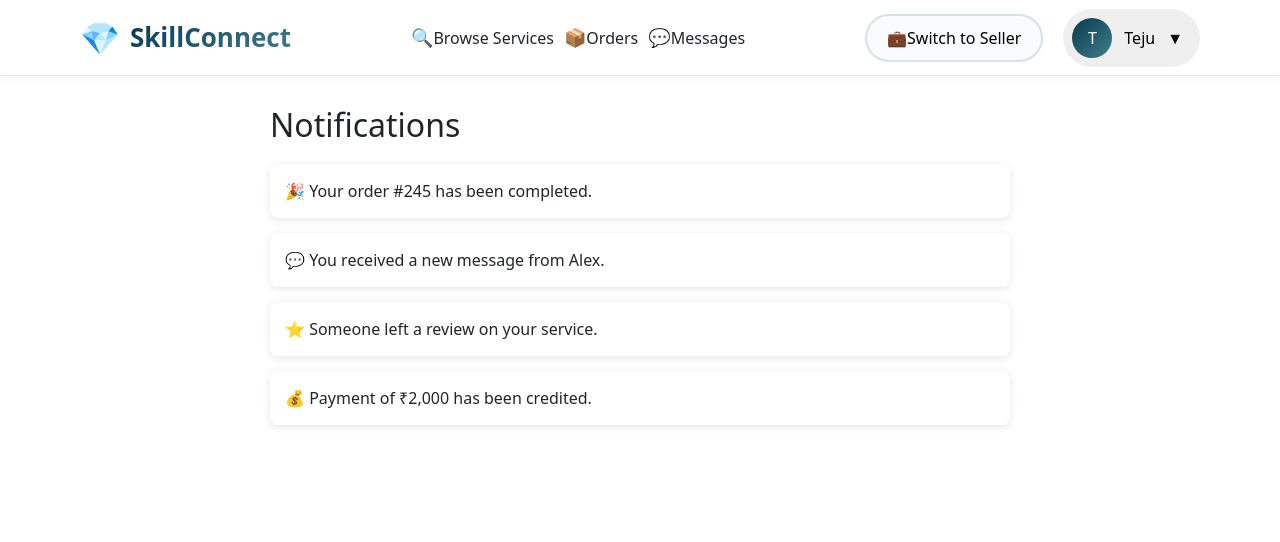
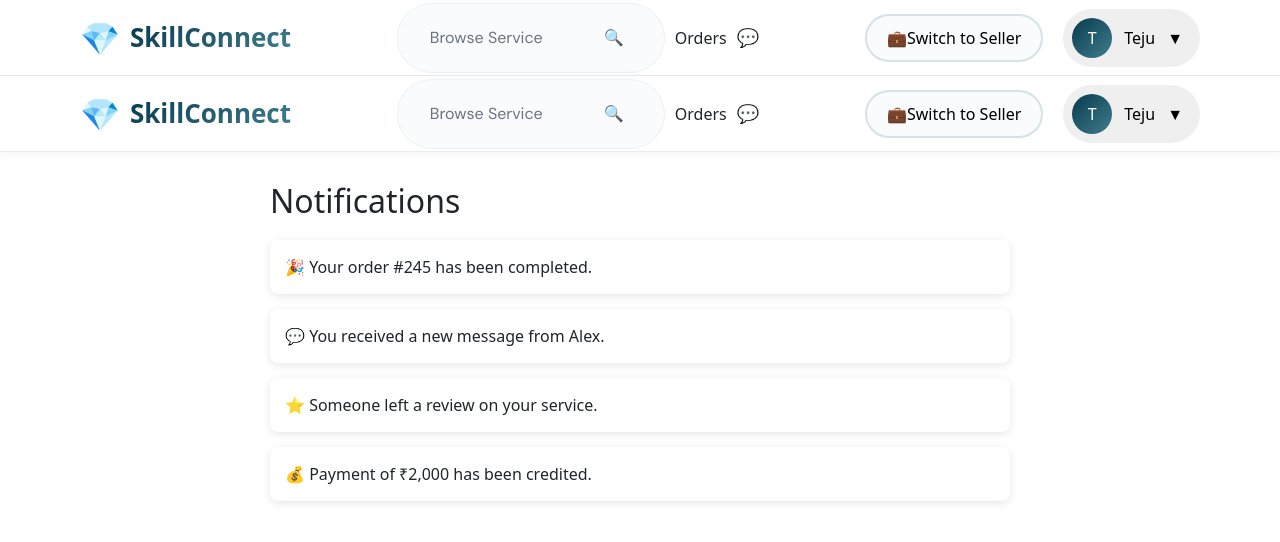
Before and after one commit to TejaswiGarnepudi/Service-Market-Place, a React app in the folder frontend/: page /notifications in a window 1280 px wide. Shown: the top 542 px of the page. Built offline with nearby package versions, Linux system fonts and the light colour scheme; the HTML template or start-up script is replaced by a standard one.

Commit message:
Modified code

```diff
--- a/frontend/src/App.jsx
+++ b/frontend/src/App.jsx
@@ -1,5 +1,6 @@
 import { BrowserRouter, Routes, Route } from "react-router-dom";
 import Navbar from "./components/navbar/Navbar";
+import ProfileNavbar from "./components/profilenavbar/ProfileNavbar";
 
 // Landing Pages
 import Homepage from "./pages/landingpage/Homepage";
@@ -26,10 +27,18 @@
 import Termsandconditions from "./authentication/Termsandconditions";
 import PageNotFound from "./authentication/PageNotFound";
 
-// Layout with Navbar (For Public Pages Only)
+// Layout with Navbar
 const PublicLayout = ({ children }) => (
   <>
     <Navbar />
+    {children}
+  </>
+);
+
+// Layout with ProfileNavbar (for authenticated pages)
+const ProfileLayout = ({ children }) => (
+  <>
+    <ProfileNavbar />
     {children}
   </>
 );
@@ -38,24 +47,23 @@
   return (
     <BrowserRouter>
       <Routes>
-
         {/* 🌐 Public Pages WITH Navbar */}
         <Route path="/" element={<PublicLayout><Homepage /></PublicLayout>} />
         <Route path="/about" element={<PublicLayout><About /></PublicLayout>} />
         <Route path="/contact" element={<PublicLayout><Contact /></PublicLayout>} />
         <Route path="/browse-services" element={<PublicLayout><BrowseServices /></PublicLayout>} />
 
-        {/* 👤 Client Pages WITHOUT Normal Navbar */}
-        <Route path="/dashboard" element={<ClientDashboard />} />
-        <Route path="/orders" element={<Orders />} />
+        {/* 👤 Client Pages WITH ProfileNavbar */}
+        <Route path="/dashboard" element={<ProfileLayout><ClientDashboard /></ProfileLayout>} />
+        <Route path="/orders" element={<ProfileLayout><Orders /></ProfileLayout>} />
 
-        {/* 🧑‍💼 Freelancer Pages WITHOUT Normal Navbar */}
-        <Route path="/seller-profile" element={<SellerDashboard />} />
-        <Route path="/create-seller-profile" element={<CreateSellerProfile />} />
+        {/* 👤 Common Pages WITH ProfileNavbar */}
+        <Route path="/profile" element={<ProfileLayout><UserProfilePage /></ProfileLayout>} />
+        <Route path="/notifications" element={<ProfileLayout><Notifications /></ProfileLayout>} />
 
-        {/* 👤 Common */}
-        <Route path="/profile" element={<UserProfilePage />} />
-        <Route path="/notifications" element={<Notifications />} />
+        {/* 🧑‍💼 Freelancer Pages WITH ProfileNavbar */}
+        <Route path="/seller-profile" element={<ProfileLayout><SellerDashboard /></ProfileLayout>} />
+        <Route path="/create-seller-profile" element={<ProfileLayout><CreateSellerProfile /></ProfileLayout>} />
 
         {/* 🔐 Auth Pages (No Navbar) */}
         <Route path="/login" element={<LoginPage />} />
@@ -63,9 +71,8 @@
         <Route path="/forgot-password" element={<ForgotPassword />} />
         <Route path="/terms-and-conditions" element={<Termsandconditions />} />
 
-        {/* ❌ 404 */}
+        {/* ❌ 404 Page */}
         <Route path="*" element={<PageNotFound />} />
-
       </Routes>
     </BrowserRouter>
   );
--- a/frontend/src/components/navbar/Navbar.jsx
+++ b/frontend/src/components/navbar/Navbar.jsx
@@ -5,6 +5,7 @@
 export default function Navbar() {
   const [isMenuOpen, setIsMenuOpen] = useState(false);
   const [isScrolled, setIsScrolled] = useState(false);
+  const [search, setSearch] = useState("");
 
   const location = useLocation();
   const navigate = useNavigate();
@@ -44,6 +45,14 @@
     }
   };
 
+  const handleSearchSubmit = (e) => {
+    e.preventDefault();
+    const q = search.trim();
+    if (!q) return;
+    navigate(`/browse-services?query=${encodeURIComponent(q)}`);
+    setSearch("");
+  };
+
   return (
     <>
       <a href="#main-content" className="skip-link">
@@ -70,9 +79,16 @@
           <li><Link to="/dashboard" className={isActive("/dashboard")}>Dashboard</Link></li>
 
           <li>
-            <Link to="/browse-services" className={isActive("/browse-services")}>
-              Browse Services
-            </Link>
+            <form className="nav-search" onSubmit={handleSearchSubmit}>
+              <input
+                className="nav-search-input"
+                placeholder="Browse Services"
+                value={search}
+                onChange={(e) => setSearch(e.target.value)}
+                aria-label="Search services"
+              />
+              <button type="submit" className="nav-search-btn">🔍</button>
+            </form>
           </li>
 
           <li><Link to="/contact" className={isActive("/contact")}>Contact</Link></li>
@@ -100,7 +116,12 @@
           <li><Link to="/">Home</Link></li>
           <li><button onClick={scrollToAbout}>About</button></li>
           <li><Link to="/dashboard">Dashboard</Link></li>
-          <li><Link to="/browse-services">Browse Services</Link></li>
+          <li>
+            <form className="mobile-search" onSubmit={handleSearchSubmit}>
+              <input placeholder="Browse Services" value={search} onChange={(e) => setSearch(e.target.value)} />
+              <button type="submit">🔍</button>
+            </form>
+          </li>
           <li><Link to="/contact">Contact</Link></li>
         </ul>
 
--- a/frontend/src/components/profilenavbar/ProfileNavbar.css
+++ b/frontend/src/components/profilenavbar/ProfileNavbar.css
@@ -61,6 +61,59 @@
   display: flex;
   align-items: center;
   gap: 10px;
+}
+
+/* Search form */
+.search-form {
+  display: flex;
+  align-items: center;
+  gap: 6px;
+  background: var(--light-bg);
+  padding: 4px 8px;
+  border-radius: 999px;
+  border: 1px solid rgba(64,126,140,0.08);
+}
+
+.search-input {
+  border: none;
+  outline: none;
+  background: transparent;
+  width: 160px;
+  font-size: 14px;
+  padding: 6px 4px;
+}
+
+.search-btn {
+  background: transparent;
+  border: none;
+  cursor: pointer;
+  font-size: 16px;
+  padding: 6px;
+  border-radius: 6px;
+}
+
+.search-btn:focus,
+.search-btn:active {
+  outline: none;
+  box-shadow: none;
+  background: transparent;
+}
+
+/* Remove any browser focus/active styling (blue box) */
+.search-btn {
+  background: transparent !important;
+  border: none !important;
+  box-shadow: none !important;
+  outline: none !important;
+  -webkit-appearance: none;
+  appearance: none;
+  padding: 6px;
+}
+
+.search-btn:focus {
+  outline: none !important;
+  box-shadow: none !important;
+  background: transparent !important;
 }
 
 .nav-link {
--- a/frontend/src/components/profilenavbar/ProfileNavbar.jsx
+++ b/frontend/src/components/profilenavbar/ProfileNavbar.jsx
@@ -4,6 +4,7 @@
 
 export default function UserNavbar() {
   const navigate = useNavigate();
+  const [search, setSearch] = useState("");
 
   // Check if user has a seller profile (using localStorage for demo)
   const [mode, setMode] = useState(() => {
@@ -58,6 +59,14 @@
     navigate("/login");
   };
 
+  const handleSearchSubmit = (e) => {
+    e.preventDefault();
+    const q = search.trim();
+    if (!q) return;
+    navigate(`/browse-services?query=${encodeURIComponent(q)}`);
+    setSearch("");
+  };
+
   return (
     <nav className="user-navbar">
       <div className="navbar-container">
@@ -71,17 +80,22 @@
 
         {/* Navigation Links */}
         <div className="navbar-links">
-          <Link to="/browse-services" className="nav-link">
-            <span className="nav-icon">🔍</span>
-            Browse Services
-          </Link>
-          <Link to="/orders" className="nav-link">
-            <span className="nav-icon">📦</span>
-            Orders
-          </Link>
-          <Link to="/messages" className="nav-link">
+          <form className="search-form" onSubmit={handleSearchSubmit}>
+            <input
+              type="text"
+              className="search-input"
+              placeholder="Browse Services"
+              value={search}
+              onChange={(e) => setSearch(e.target.value)}
+              aria-label="Search services"
+            />
+            <button type="submit" className="search-btn">🔍</button>
+          </form>
+
+          <Link to="/orders" className="nav-link">Orders</Link>
+
+          <Link to="/messages" className="nav-link" aria-label="Messages">
             <span className="nav-icon">💬</span>
-            Messages
           </Link>
         </div>
 
--- a/frontend/src/main.jsx
+++ b/frontend/src/main.jsx
@@ -39,7 +39,5 @@
 import "bootstrap/dist/css/bootstrap.min.css";
 
 ReactDOM.createRoot(document.getElementById("root")).render(
-  <React.StrictMode>
-    <App />
-  </React.StrictMode>
+  <App />
 );
--- a/frontend/src/pages/clientfiles/ClientDashboard.jsx
+++ b/frontend/src/pages/clientfiles/ClientDashboard.jsx
@@ -1,6 +1,5 @@
 import { useState } from "react";
 import { Link } from "react-router-dom";
-import UserNavbar from "../../components/profilenavbar/ProfileNavbar";
 import "./ClientDashboard.css";
 
 export default function ClientDashboard() {
@@ -91,8 +90,6 @@
 
   return (
     <div className="dashboard-wrapper">
-      <UserNavbar />
-
       <div className="client-dashboard">
 
         {/* Welcome Section */}
@@ -202,9 +199,23 @@
 
         {/* Quick Actions */}
         <section className="quick-actions-section">
-          <Link to="/orders">Your Orders</Link>
-          <Link to="/messages">Messages</Link>
-          <Link to="/seller-profile">Become a Seller</Link>
+          <Link to="/orders" className="action-card">
+            <span className="action-icon">📦</span>
+            <h3>Your Orders</h3>
+            <p>View and manage your orders</p>
+          </Link>
+
+          <Link to="/messages" className="action-card">
+            <span className="action-icon">💬</span>
+            <h3>Messages</h3>
+            <p>Check your conversations</p>
+          </Link>
+
+          <Link to="/seller-profile" className="action-card">
+            <span className="action-icon">🧑‍💼</span>
+            <h3>Become a Seller</h3>
+            <p>Create your seller profile</p>
+          </Link>
         </section>
 
       </div>
--- a/frontend/src/pages/freelancerfiles/CreateSellerProfile.jsx
+++ b/frontend/src/pages/freelancerfiles/CreateSellerProfile.jsx
@@ -1,6 +1,5 @@
 import { useState } from "react";
 import { useNavigate } from "react-router-dom";
-import UserNavbar from "../../components/profilenavbar/ProfileNavbar";
 import "./CreateSellerProfile.css";
 
 export default function CreateSellerProfile() {
@@ -72,8 +71,6 @@
 
   return (
     <div className="create-seller-wrapper">
-      <UserNavbar />
-
       {/* Two-column layout */}
       <div className="create-seller-container">
         {/* Left Column: Hero */}
--- a/frontend/src/pages/freelancerfiles/SellerDashboard.jsx
+++ b/frontend/src/pages/freelancerfiles/SellerDashboard.jsx
@@ -1,5 +1,4 @@
 import { Link } from "react-router-dom";
-import UserNavbar from "../../components/profilenavbar/ProfileNavbar";
 import "./SellerDashboard.css";
 
 export default function SellerDashboard() {
@@ -18,8 +17,6 @@
 
   return (
     <div className="seller-dashboard-wrapper">
-      <UserNavbar />
-
       <div className="seller-dashboard">
         <div className="dashboard-header">
           <div>
```
Also changed, not shown: frontend/src/components/navbar/Navbar.css (+34 -0 lines), frontend/src/pages/clientfiles/ClientDashboard.css (+37 -0 lines).
